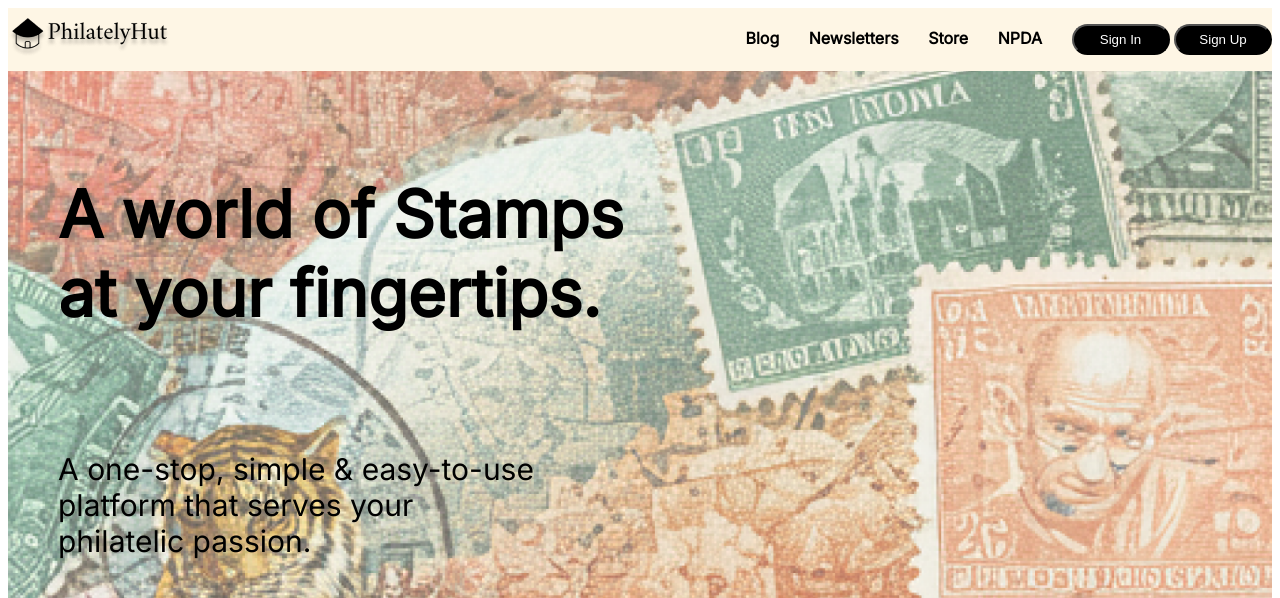
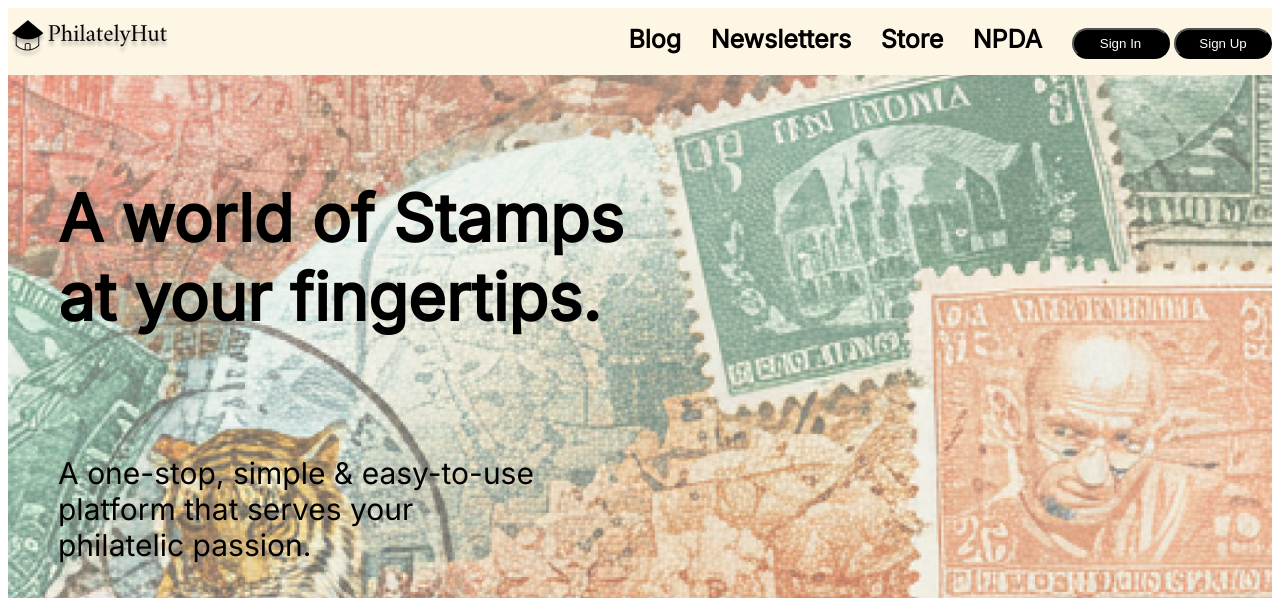
Before and after one commit to divv28/philately-website, a plain HTML site: page index.html in a window 1280 px wide. Shown: the top 598 px of the page. Drawn offline with Linux system fonts and the light colour scheme.

Commit message:
name changed

```diff
--- a/Philately1.css
+++ b/Philately1.css
@@ -23,7 +23,7 @@ li a{
     text-decoration: none;
     color: black;
    font-weight: bold;
-    font size: 25px;
+    font-size: 25px;
     margin-right: 25px;
 
 }
```
Also changed, not shown: index.html (renamed from page1.html).
